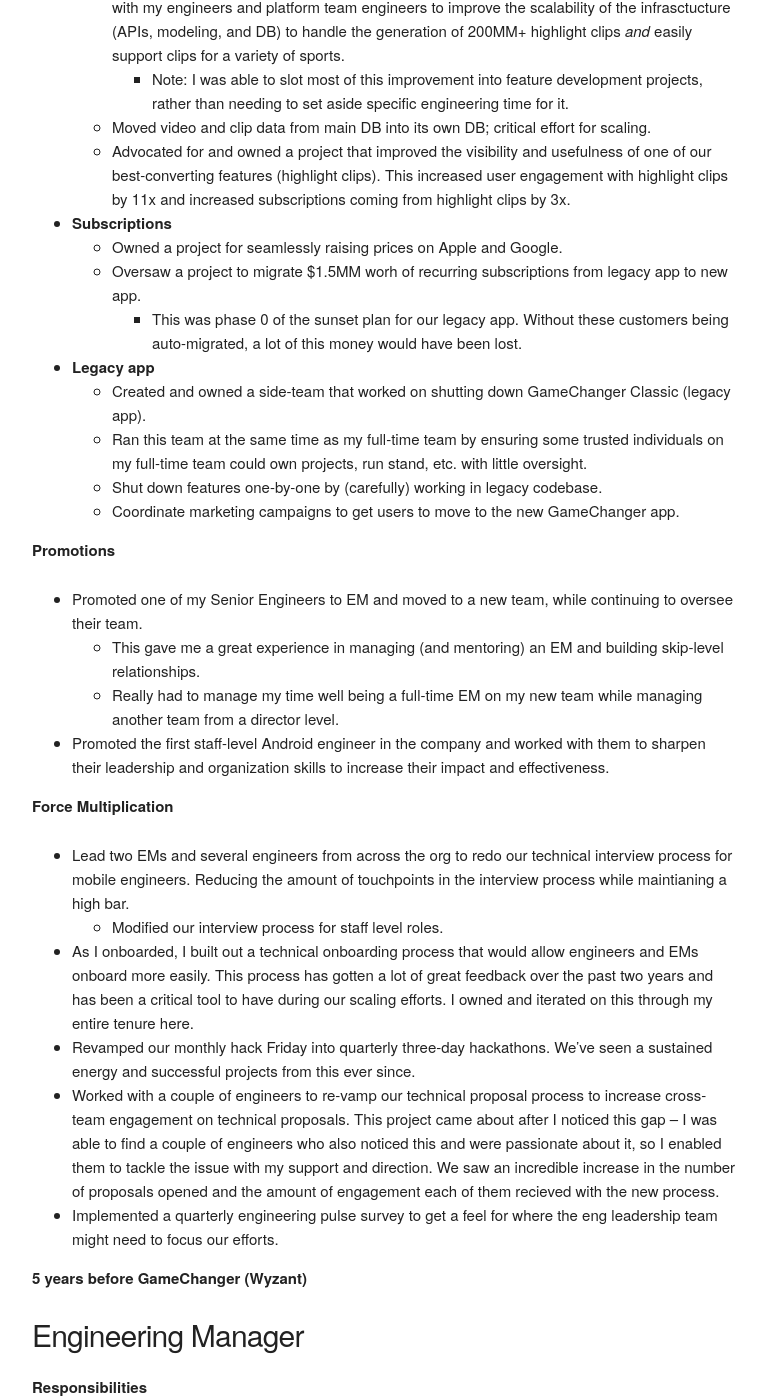
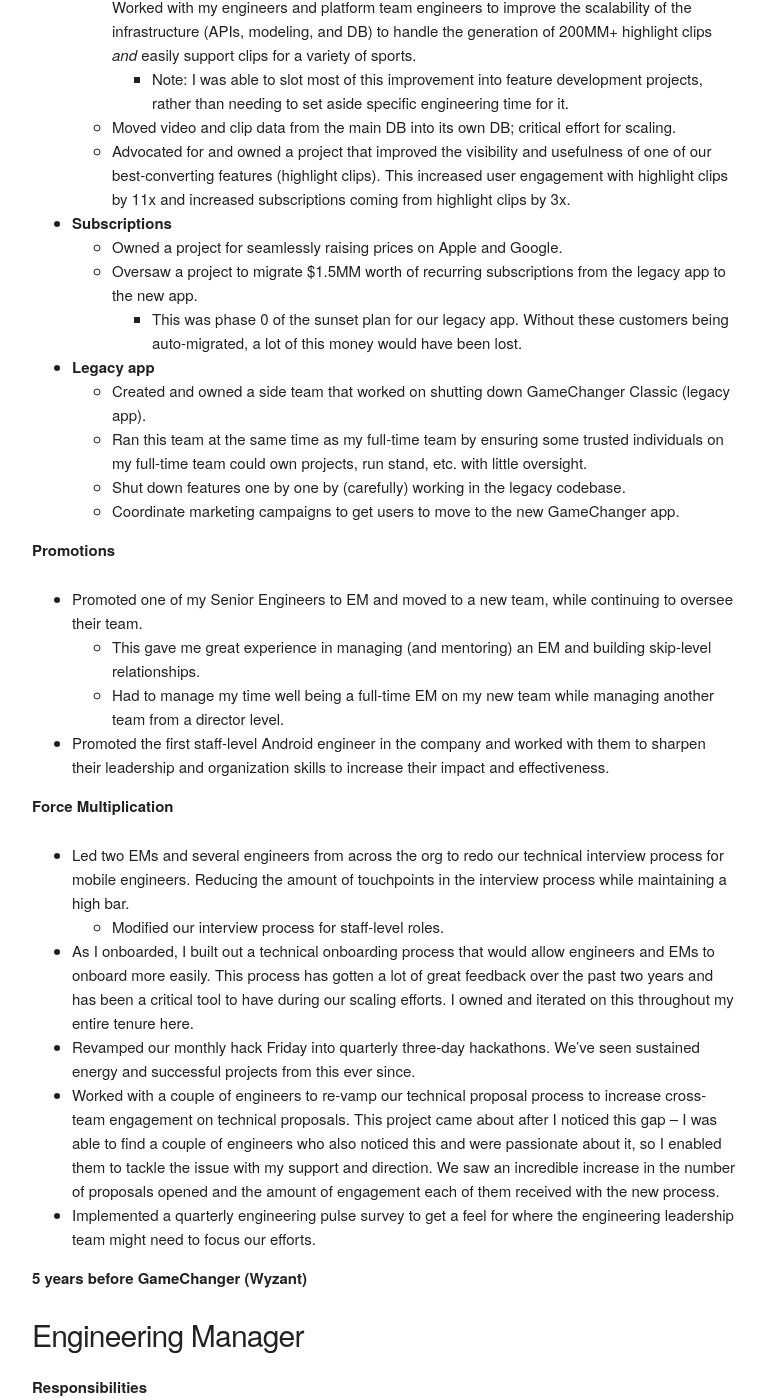
Before and after one commit to ryanstutes/ryanstutes.github.io, a Jekyll site: the page built from experience.md, in a window 1280 px wide and 1400 px high, scrolled down 672 px. Shown: the whole window, without its empty margins (256-1022 px from the left). Built offline with Jekyll 4.4.1, drawn with Linux system fonts in a browser that asks for light colours; some of the changed text lies outside the part shown.

Commit message:
spelling

```diff
--- a/experience.md
+++ b/experience.md
@@ -13,7 +13,7 @@
 **Responsibilities**
 
 * Built and led two high-performing cross-functional, multi-platform teams.
-* Worked closely with dedicated Product Manager and Product Designer to run projects week-to-week and plan out quarterly and yearly roadmaps.
+* Worked closely with a dedicated Product Manager and Product Designer to run projects week-to-week and plan out quarterly and yearly roadmaps.
 * Pushed my teams and my engineers to adopt an MVP mindset so that we could ship small pieces of work and monitor their impact before continuing to invest.
 * Work with platform teams to ensure our system(s) scaled with the rapid growth of users.
 
@@ -22,39 +22,39 @@
 As a senior EM at GameChanger, my ownership areas changed as the company grew and our focus areas changed. I've broken this section down by ownership area.
 
 * **Video and Clips**
-  * Took ownership of our automatic highlight clips infrastructure after initial MVP release. Worked with my engineers and platform team engineers to improve the scalability of the infrasctucture (APIs, modeling, and DB) to handle the generation of 200MM+ highlight clips _and_ easily support clips for a variety of sports.
+  * Took ownership of our automatic highlight clips infrastructure after the initial MVP release. Worked with my engineers and platform team engineers to improve the scalability of the infrastructure (APIs, modeling, and DB) to handle the generation of 200MM+ highlight clips _and_ easily support clips for a variety of sports.
     * Note: I was able to slot most of this improvement into feature development projects, rather than needing to set aside specific engineering time for it.
-  * Moved video and clip data from main DB into its own DB; critical effort for scaling.
+  * Moved video and clip data from the main DB into its own DB; critical effort for scaling.
   * Advocated for and owned a project that improved the visibility and usefulness of one of our best-converting features (highlight clips). This increased user engagement with highlight clips by 11x and increased subscriptions coming from highlight clips by 3x.
 
 
 * **Subscriptions**
     * Owned a project for seamlessly raising prices on Apple and Google.
-    * Oversaw a project to migrate $1.5MM worh of recurring subscriptions from legacy app to new app.
+    * Oversaw a project to migrate $1.5MM worth of recurring subscriptions from the legacy app to the new app.
       * This was phase 0 of the sunset plan for our legacy app. Without these customers being auto-migrated, a lot of this money would have been lost.
 
 * **Legacy app**
-  * Created and owned a side-team that worked on shutting down GameChanger Classic (legacy app).
+  * Created and owned a side team that worked on shutting down GameChanger Classic (legacy app).
   * Ran this team at the same time as my full-time team by ensuring some trusted individuals on my full-time team could own projects, run stand, etc. with little oversight.
-  * Shut down features one-by-one by (carefully) working in legacy codebase.
+  * Shut down features one by one by (carefully) working in the legacy codebase.
   * Coordinate marketing campaigns to get users to move to the new GameChanger app.
 
 
 **Promotions**
 
 * Promoted one of my Senior Engineers to EM and moved to a new team, while continuing to oversee their team.
-    * This gave me a great experience in managing (and mentoring) an EM and building skip-level relationships.
-    * Really had to manage my time well being a full-time EM on my new team while managing another team from a director level.
+    * This gave me great experience in managing (and mentoring) an EM and building skip-level relationships.
+    *  Had to manage my time well being a full-time EM on my new team while managing another team from a director level.
 * Promoted the first staff-level Android engineer in the company and worked with them to sharpen their leadership and organization skills to increase their impact and effectiveness.
 
 **Force Multiplication**
 
-* Lead two EMs and several engineers from across the org to redo our technical interview process for mobile engineers. Reducing the amount of touchpoints in the interview process while maintianing a high bar.
-  * Modified our interview process for staff level roles.
-* As I onboarded, I built out a technical onboarding process that would allow engineers and EMs onboard more easily. This process has gotten a lot of great feedback over the past two years and has been a critical tool to have during our scaling efforts. I owned and iterated on this through my entire tenure here.
-* Revamped our monthly hack Friday into quarterly three-day hackathons. We've seen a sustained energy and successful projects from this ever since.
-* Worked with a couple of engineers to re-vamp our technical proposal process to increase cross-team engagement on technical proposals. This project came about after I noticed this gap – I was able to find a couple of engineers who also noticed this and were passionate about it, so I enabled them to tackle the issue with my support and direction. We saw an incredible increase in the number of proposals opened and the amount of engagement each of them recieved with the new process.
-* Implemented a quarterly engineering pulse survey to get a feel for where the eng leadership team might need to focus our efforts.
+* Led two EMs and several engineers from across the org to redo our technical interview process for mobile engineers. Reducing the amount of touchpoints in the interview process while maintaining a high bar.
+  * Modified our interview process for staff-level roles.
+* As I onboarded, I built out a technical onboarding process that would allow engineers and EMs to onboard more easily. This process has gotten a lot of great feedback over the past two years and has been a critical tool to have during our scaling efforts. I owned and iterated on this throughout my entire tenure here.
+* Revamped our monthly hack Friday into quarterly three-day hackathons. We've seen sustained energy and successful projects from this ever since.
+* Worked with a couple of engineers to re-vamp our technical proposal process to increase cross-team engagement on technical proposals. This project came about after I noticed this gap – I was able to find a couple of engineers who also noticed this and were passionate about it, so I enabled them to tackle the issue with my support and direction. We saw an incredible increase in the number of proposals opened and the amount of engagement each of them received with the new process.
+* Implemented a quarterly engineering pulse survey to get a feel for where the engineering leadership team might need to focus our efforts.
 
 **5 years before GameChanger (Wyzant)**
 #### Engineering Manager
```
